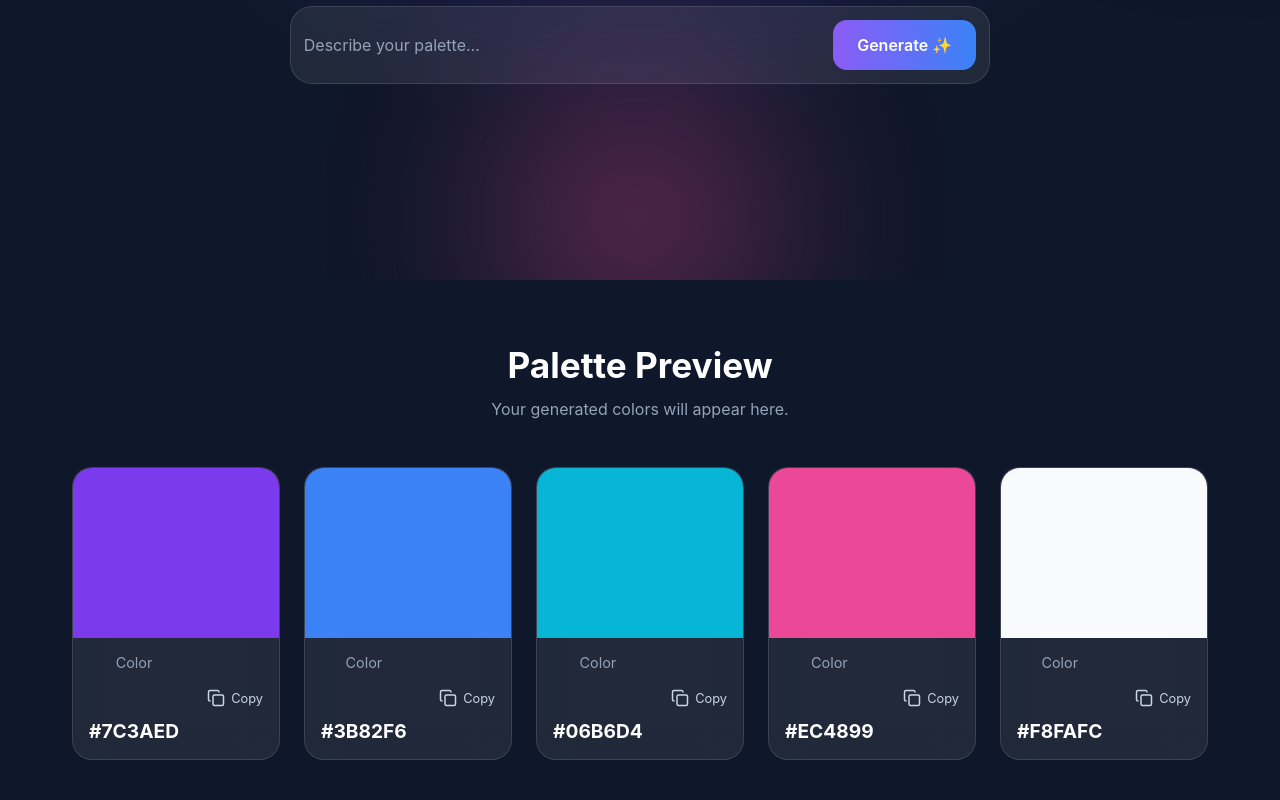
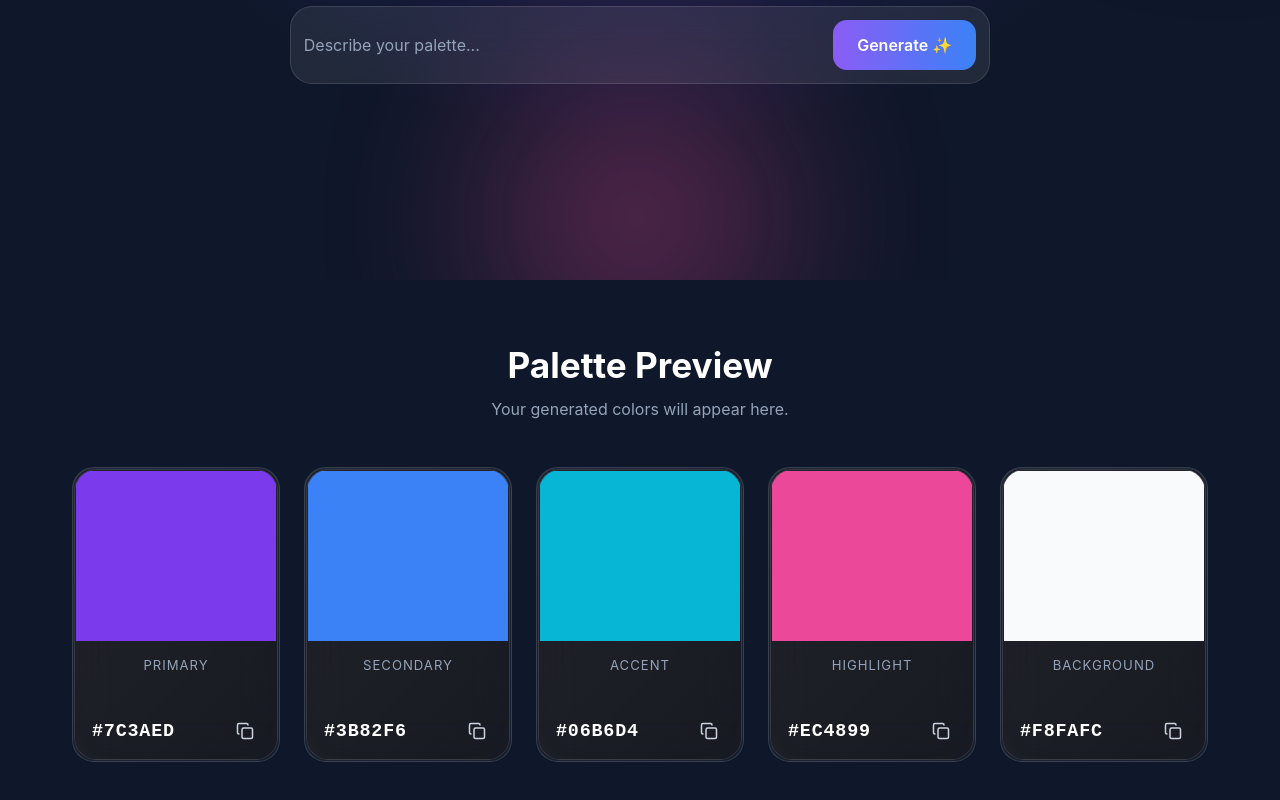
Before and after one commit to josna26/chroma, a React (Vite) app: page / in a window 1280 px wide. Shown: the part 520-1320 px from the top of the page. Built offline with nearby package versions, Linux system fonts and the light colour scheme.

Commit message:
feat: built interactive palette preview

```diff
--- a/src/components/PaletteCard.jsx
+++ b/src/components/PaletteCard.jsx
@@ -4,10 +4,11 @@ import { Copy, Check } from "lucide-react";
 import "../styles/components/palette-card.css";
 
 function PaletteCard({ color, index }) {
+    const { role, hex } = color;
     const [copied, setCopied] = useState(false);
 
     const copyColor = async () => {
-    await navigator.clipboard.writeText(color);
+        await navigator.clipboard.writeText(hex);
 
         setCopied(true);
 
@@ -17,6 +18,8 @@ function PaletteCard({ color, index }) {
     };
 
     return (
+        <div className="palette-card">
+            <div className="palette-inner">
                 <div
                     className="palette-card"
                     style={{ animationDelay: `${index * 0.12}s` }}
@@ -24,15 +27,16 @@ function PaletteCard({ color, index }) {
                 >
                     <div
                         className="color-preview"
-        style={{ background: color }}
+                        style={{ background: hex }}
                     ></div>
 
                     <div className="color-info">
-        <div className="color-header">
-          <div>
-            <p>Color</p>
-            <h3>{color}</h3>
-          </div>
+
+                        <p>{role}</p>
+
+                        <div className="color-row">
+
+                            <h3>{hex}</h3>
 
                             <div className="copy-status">
                                 {copied ? (
@@ -47,8 +51,13 @@ function PaletteCard({ color, index }) {
                                     </>
                                 )}
                             </div>
+
+                        </div>
+
                     </div>
                 </div>
+            </div>
+
         </div>
     );
 }
--- a/src/components/PalettePreview.jsx
+++ b/src/components/PalettePreview.jsx
@@ -2,11 +2,11 @@ import PaletteCard from "./PaletteCard";
 import "../styles/components/palette-preview.css";
 
 const demoPalette = [
-  "#7C3AED",
-  "#3B82F6",
-  "#06B6D4",
-  "#EC4899",
-  "#F8FAFC",
+  { role: "Primary", hex: "#7C3AED" },
+  { role: "Secondary", hex: "#3B82F6" },
+  { role: "Accent", hex: "#06B6D4" },
+  { role: "Highlight", hex: "#EC4899" },
+  { role: "Background", hex: "#F8FAFC" },
 ];
 
 function PalettePreview() {
@@ -23,7 +23,7 @@ function PalettePreview() {
 
         {demoPalette.map((color, index) => (
           <PaletteCard
-            key={color}
+            key={color.hex}
             color={color}
             index={index}
           />
--- a/src/styles/components/palette-card.css
+++ b/src/styles/components/palette-card.css
@@ -1,26 +1,66 @@
 .palette-card {
-    border-radius: 20px;
+    position: relative;
     overflow: hidden;
+    cursor: pointer;
+    border-radius: 22px;
+    padding: 1px;
+    background: linear-gradient(135deg,
+            rgba(255, 255, 255, .08),
+            rgba(255, 255, 255, .04));
+    backdrop-filter: blur(22px);
+    border: 1px solid rgba(255, 255, 255, .12);
     opacity: 0;
-    background: rgba(255, 255, 255, .08);
-    backdrop-filter: blur(18px);
-    border: 1px solid rgba(255, 255, 255, .12);
     transform: translateY(20px);
     animation: fadeUp .6s ease forwards;
-    transition: .3s;
-    cursor: pointer;
+    transition: .35s;
 }
 
 .palette-card:hover {
-    transform: translateY(-8px);
-    border-color: #8b5cf6;
+    transform: translateY(-10px);
+    border-color: rgba(168, 85, 247, .6);
     box-shadow:
-        0 0 18px rgba(139, 92, 246, .35),
-        0 0 35px rgba(59, 130, 246, .18);
+        0 0 25px rgba(168, 85, 247, .22),
+        0 20px 40px rgba(0, 0, 0, .25);
+}
+
+.palette-card:active {
+    transform: scale(.98);
+}
+
+.palette-card::before {
+    content: "";
+    position: absolute;
+    inset: -2px;
+    background: linear-gradient(90deg,
+            #7C3AED,
+            #3B82F6,
+            #EC4899,
+            #7C3AED);
+    background-size: 300%;
+    opacity: 0;
+    transition: .4s;
+    z-index: -1;
+}
+
+.palette-card:hover::before {
+    opacity: 1;
+    animation: borderFlow 4s linear infinite;
+}
+
+.palette-inner {
+    height: 100%;
+    border-radius: 21px;
+    background: rgba(16, 18, 27, .92);
+    backdrop-filter: blur(20px);
 }
 
 .color-preview {
     height: 170px;
+    transition: .4s;
+}
+
+.palette-card:hover .color-preview {
+    transform: scale(1.05);
 }
 
 .color-info {
@@ -28,51 +68,57 @@
 }
 
 .color-info p {
+    margin: 0;
     text-align: left;
-    margin: 0;
-    font-size: .9rem;
     color: #94a3b8;
+    font-size: .82rem;
+    text-transform: uppercase;
+    letter-spacing: 1px;
 }
 
-.color-info h3 {
-    margin-top: .4rem;
-    font-size: 1.2rem;
-}
-
-.color-header {
+.color-row {
     display: flex;
     justify-content: space-between;
     align-items: center;
+    margin-top: .5rem;
 }
 
-.color-header svg {
-    color: #cbd5e1;
-    transition: .3s;
-}
-
-.palette-card:hover svg {
-    color: #ffffff;
-}
-
-.palette-card:active {
-    transform: scale(.97);
+.color-row h3 {
+    margin: 0;
+    font-family: monospace;
+    font-size: 1.15rem;
+    font-weight: 700;
+    letter-spacing: .8px;
 }
 
 .copy-status {
     display: flex;
     align-items: center;
-    gap: .4rem;
+    gap: .35rem;
     color: #cbd5e1;
     font-size: .85rem;
     transition: .3s;
 }
 
 .copy-status span {
+    max-width: 0;
+    overflow: hidden;
+    white-space: nowrap;
     font-size: .8rem;
+    transition: .3s;
 }
 
 .palette-card:hover .copy-status {
-    color: white;
+    color: #ffffff;
+}
+
+.palette-card:hover .copy-status span {
+    max-width: 70px;
+    margin-left: .3rem;
+}
+
+.palette-card:hover svg {
+    color: #ffffff;
 }
 
 @keyframes fadeUp {
@@ -88,3 +134,15 @@
     }
 
 }
+
+@keyframes borderFlow {
+
+    from {
+        background-position: 0%;
+    }
+
+    to {
+        background-position: 300%;
+    }
+
+}
```
Lines whose indentation alone changed are shown as unchanged.
